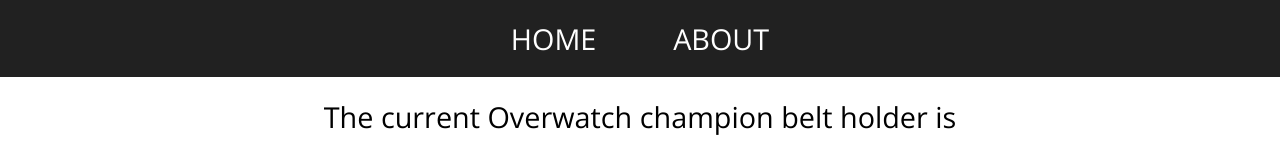
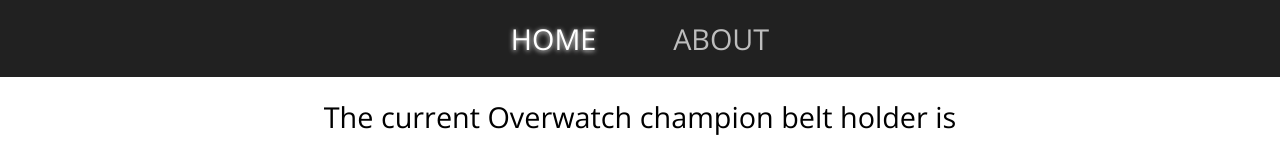
Before and after one commit to bnguyensn/ow-champion-belt-tracker, a React app: page / in a window 1280 px wide. Shown: the top 146 px of the page. Built offline with nearby package versions, Linux system fonts and the light colour scheme; the HTML template or start-up script is replaced by a standard one.

Commit message:
Update header stylings

```diff
--- a/src/components/layout/Header.js
+++ b/src/components/layout/Header.js
@@ -2,11 +2,16 @@
 import { Link } from '@reach/router';
 import './header.css';
 
+const isActive = ({ isCurrent }) =>
+  isCurrent ? { className: 'a-active' } : null;
+
+const NavLink = props => <Link getProps={isActive} {...props} />;
+
 export default function Header() {
   return (
     <nav className="nav-bar">
-      <Link to="/">HOME</Link>
-      <Link to="/about">ABOUT</Link>
+      <NavLink to="/">HOME</NavLink>
+      <NavLink to="/about">ABOUT</NavLink>
     </nav>
   );
 }
--- a/src/components/layout/header.css
+++ b/src/components/layout/header.css
@@ -9,10 +9,16 @@
 
 .nav-bar a {
   margin: 0 2rem;
-  color: #ffffff;
+  color: #bdbdbd;
   text-decoration: none;
 }
 
 .nav-bar a:hover {
+  color: #ffffff;
+  text-shadow: #ffffff 0 1px 10px;
+}
+
+.nav-bar a.a-active {
+  color: #ffffff;
   text-shadow: #ffffff 0 1px 5px;
 }
```
